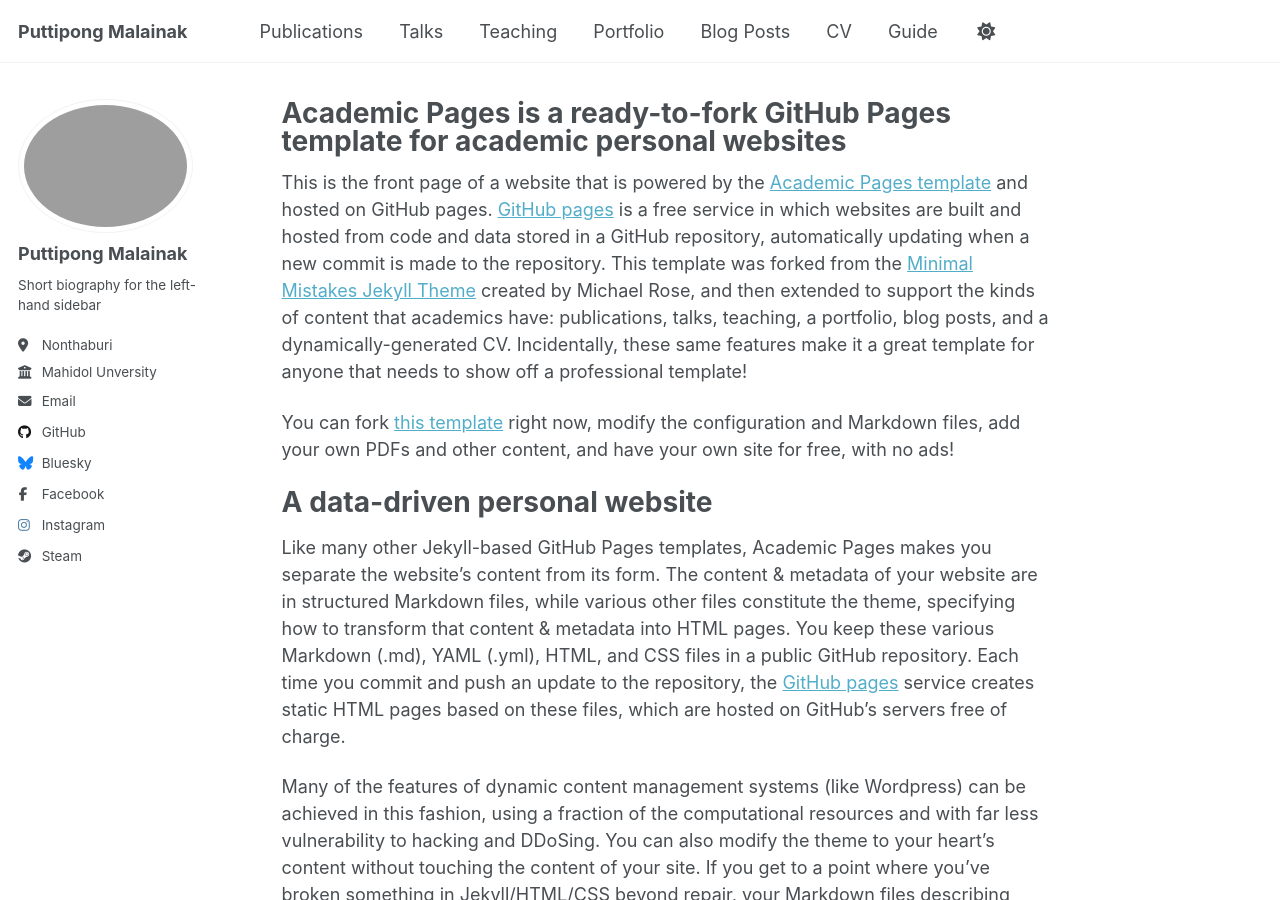
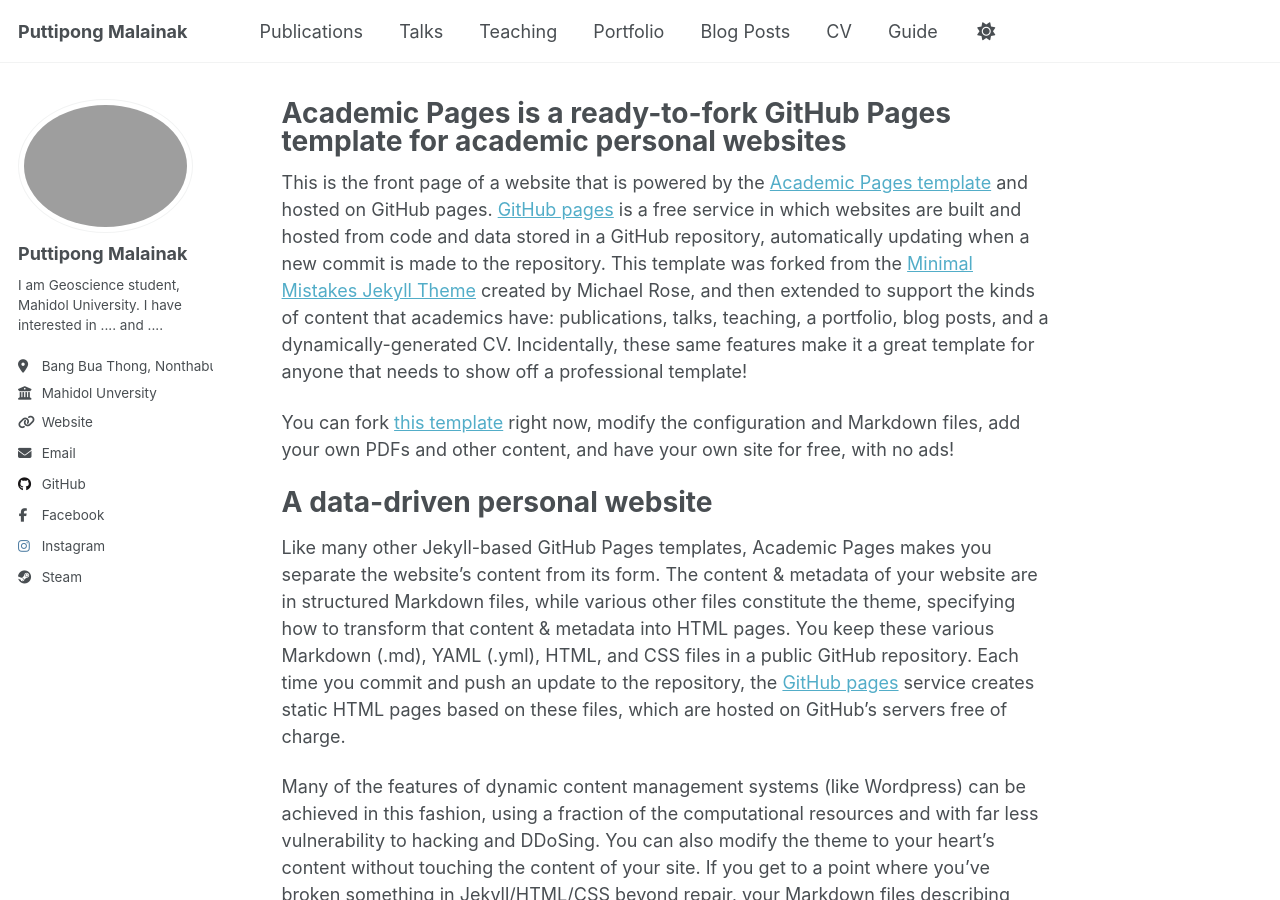
Before and after one commit to champion753/champion753.github.io, a Jekyll site: the page built from _pages/about.md, in a window 1280 px wide and 900 px high. Built offline with Jekyll 4.4.1, drawn with Linux system fonts in a browser that asks for light colours; a script that is not in the unit is left out.

Commit message:
Modify personal details in _config.yml
Updated personal information including bio, location, and GitHub username.

```diff
--- a/_config.yml
+++ b/_config.yml
@@ -26,10 +26,10 @@ author:
   avatar           : "mypic.jpg"
   name             : "Puttipong Malainak"
   pronouns         : # example: "she/her"
-  bio              : "Short biography for the left-hand sidebar"
-  location         : "Nonthaburi"
+  bio              : I am Geoscience student, Mahidol University. I have interested in .... and ....
+  location         : "Bang Bua Thong, Nonthaburi"
   employer         : "Mahidol Unversity"
-  uri              : # URL
+  uri              : https://mahidol.ac.th/th/
   email            : "champ159.c@hotmail.com"
 
   # Academic websites
@@ -48,13 +48,13 @@ author:
   bitbucket        : # Username - Update with your username on the site
   codepen          : # Username
   dribbble         : # Username
-  github           : "academicpages"
+  github           : champion753
   kaggle           : # Username
   stackoverflow    : # User number or user number and name (i.e., use "1" or "1/jeff-atwood")
 
   # Social media
   artstation       : # Username
-  bluesky          : "bsky.app" # Replace this with you Bluesky username
+  bluesky          :
   facebook         : Puttipong Malainak
   flickr           : # Username
   foursquare       : # Username
```
